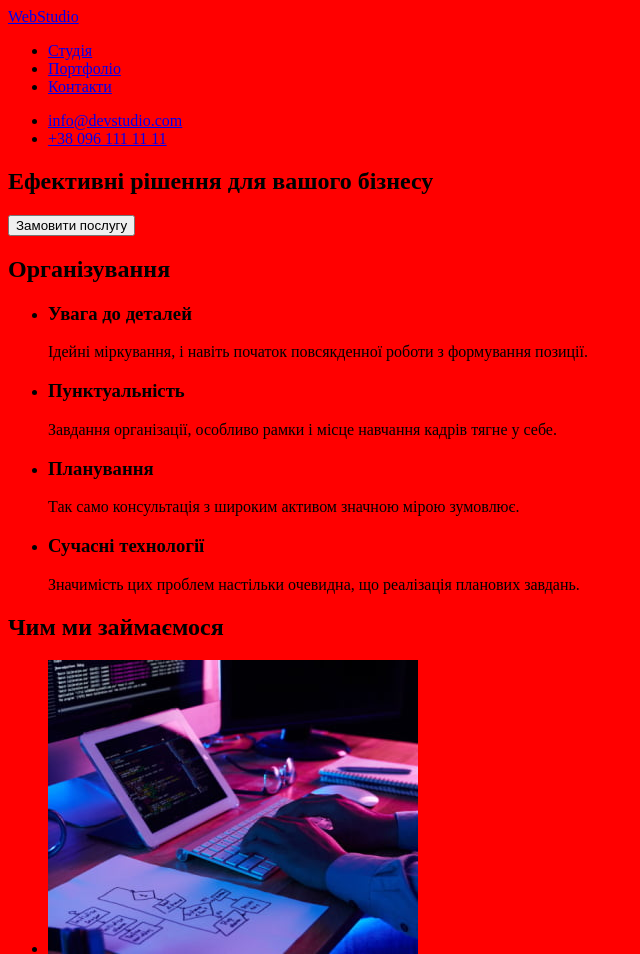
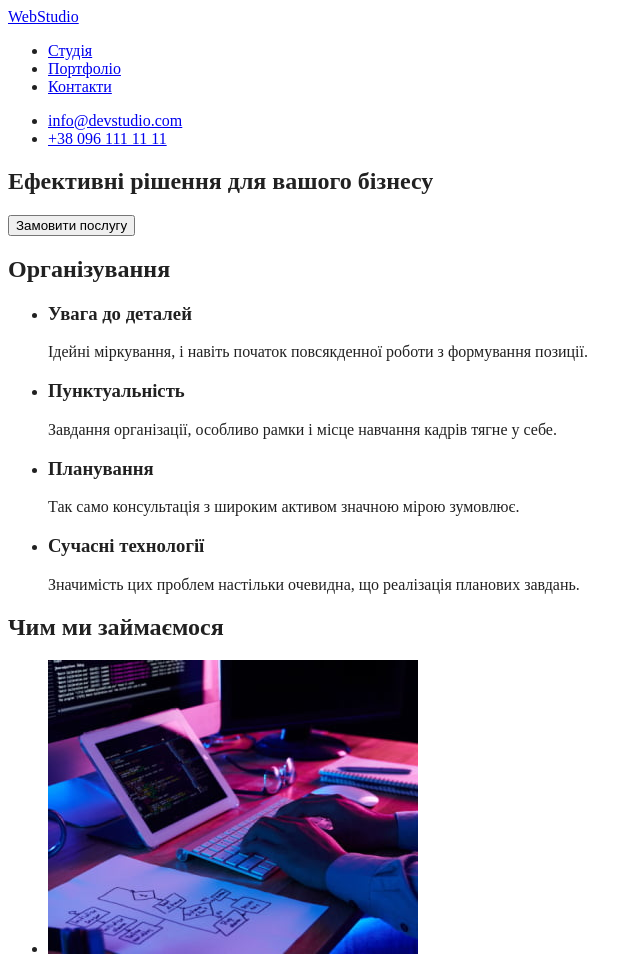
Before and after one commit to Koverin/goit-markup-hw-02, a plain HTML site: page index.html in a window 1280 px wide. Shown: the top 954 px of the page, without its empty margins (0-640 px from the left). Drawn offline with Linux system fonts and the light colour scheme.

Commit message:
update style.css

```diff
--- a/css/style.css
+++ b/css/style.css
@@ -1,3 +1,4 @@
-body {
-    background-color: red;
+.page {
+    background-color: #FFFFFF;
+    color: #212121;
 }
```
